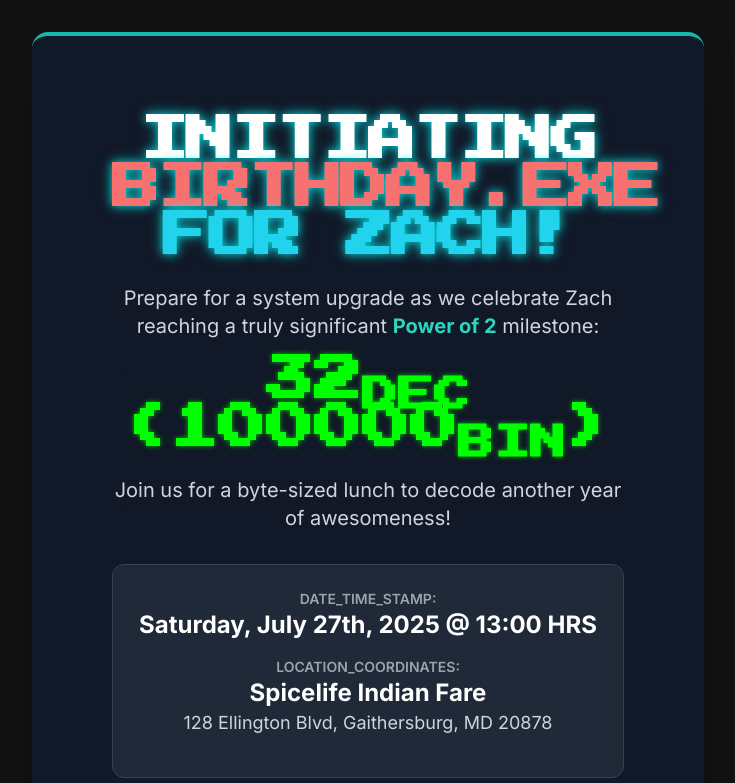
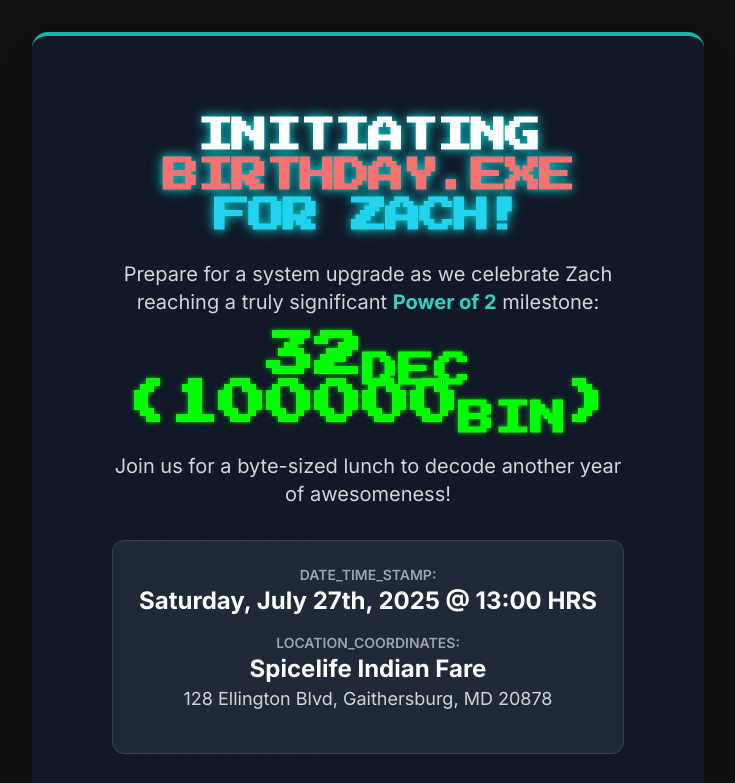
Before and after one commit to surkad/zach32bday, a plain HTML site: page index.html in a window 1280 px wide. Shown: the top 783 px of the page, without its empty margins (272-1007 px from the left). Drawn offline with nearby package versions, Linux system fonts and the light colour scheme.

Commit message:
Update index.html

```diff
--- a/index.html
+++ b/index.html
@@ -64,7 +64,7 @@
 
         <div class="relative z-10">
             <!-- Adjusted font size for better fit of .EXE -->
-            <h1 class="nerdy-heading text-4xl md:text-5xl lg:text-5xl font-bold text-cyan-400 mb-6 tracking-tighter">
+            <h1 class="nerdy-heading text-2xl md:text-3xl lg:text-4xl font-bold text-cyan-400 mb-6 tracking-tighter">
                 <span class="text-white">INITIATING</span> <span class="text-red-400">BIRTHDAY.EXE</span> FOR ZACH!
             </h1>
 
```
